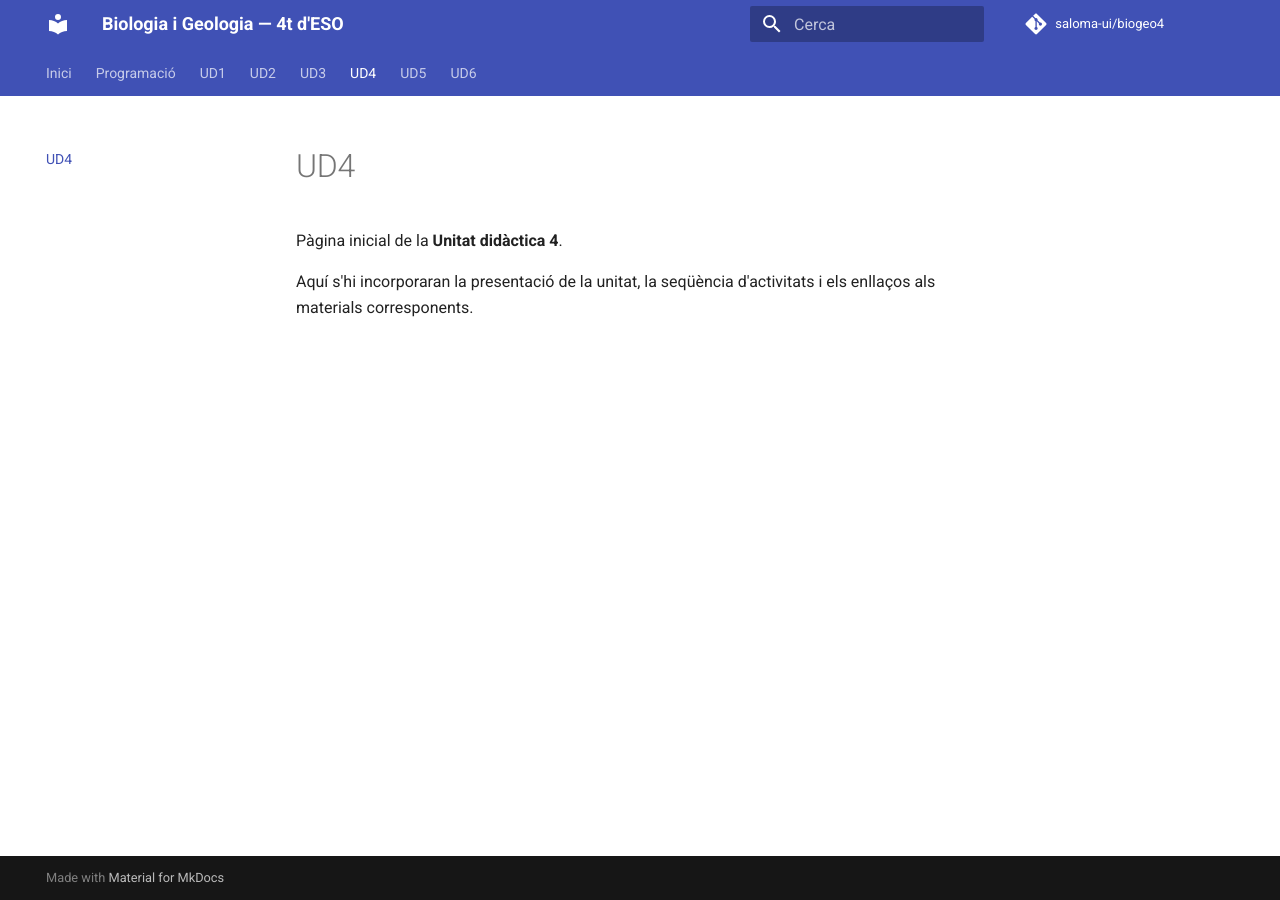
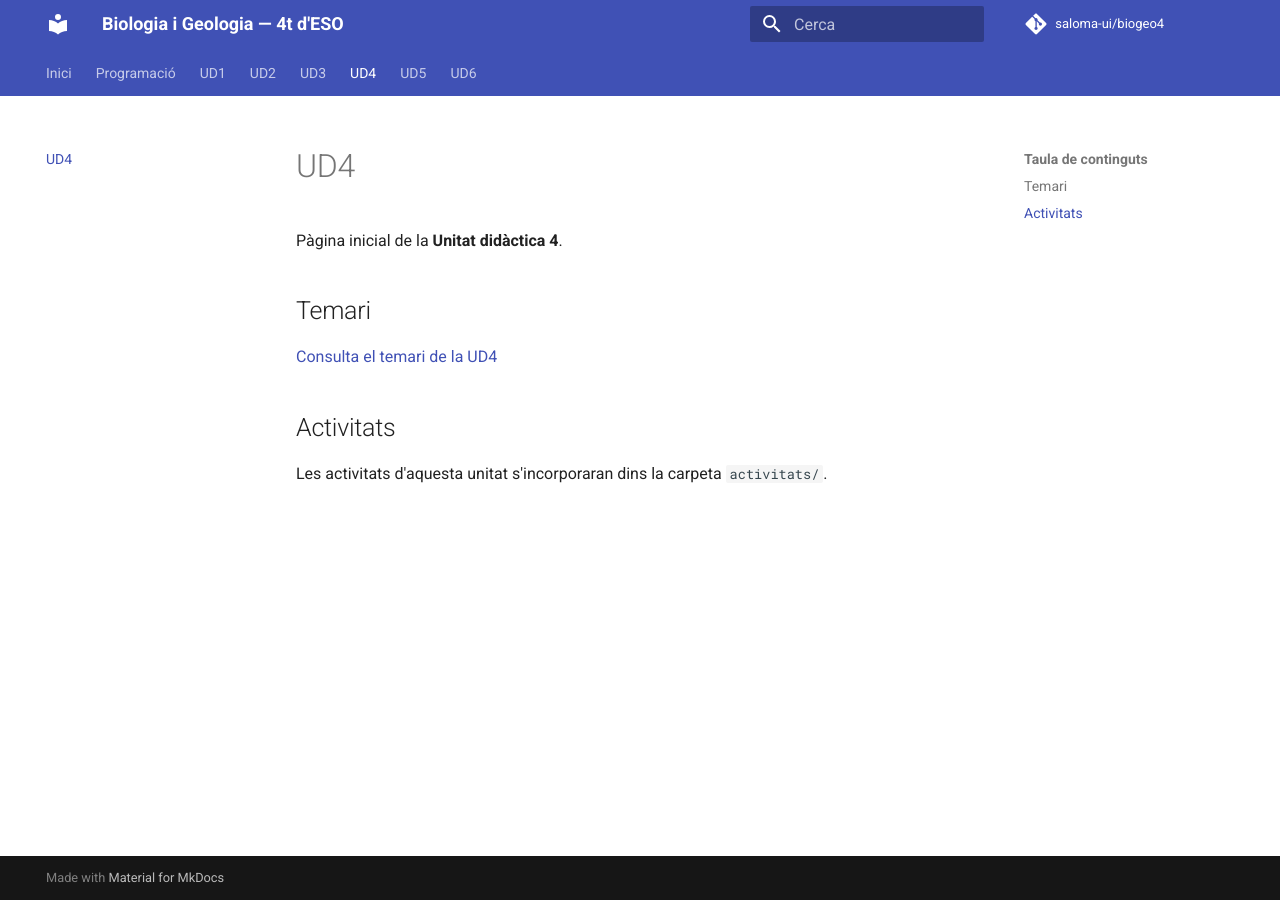
Before and after one commit to saloma-ui/biogeo4, an MkDocs documentation site: the page built from docs/ud4/index.md, in a window 1280 px wide. Built offline with MkDocs 1.6.1 and Material for MkDocs 9.7.7, drawn with Linux system fonts in a browser that asks for light colours; comment, search, counter and statistics services are not loaded.

Commit message:
Adapta la portada de la UD4 a la nova estructura

```diff
--- a/docs/ud4/index.md
+++ b/docs/ud4/index.md
@@ -2,4 +2,10 @@
 
 Pàgina inicial de la **Unitat didàctica 4**.
 
-Aquí s'hi incorporaran la presentació de la unitat, la seqüència d'activitats i els enllaços als materials corresponents.
+## Temari
+
+[Consulta el temari de la UD4](temari.md)
+
+## Activitats
+
+Les activitats d'aquesta unitat s'incorporaran dins la carpeta `activitats/`.
```
